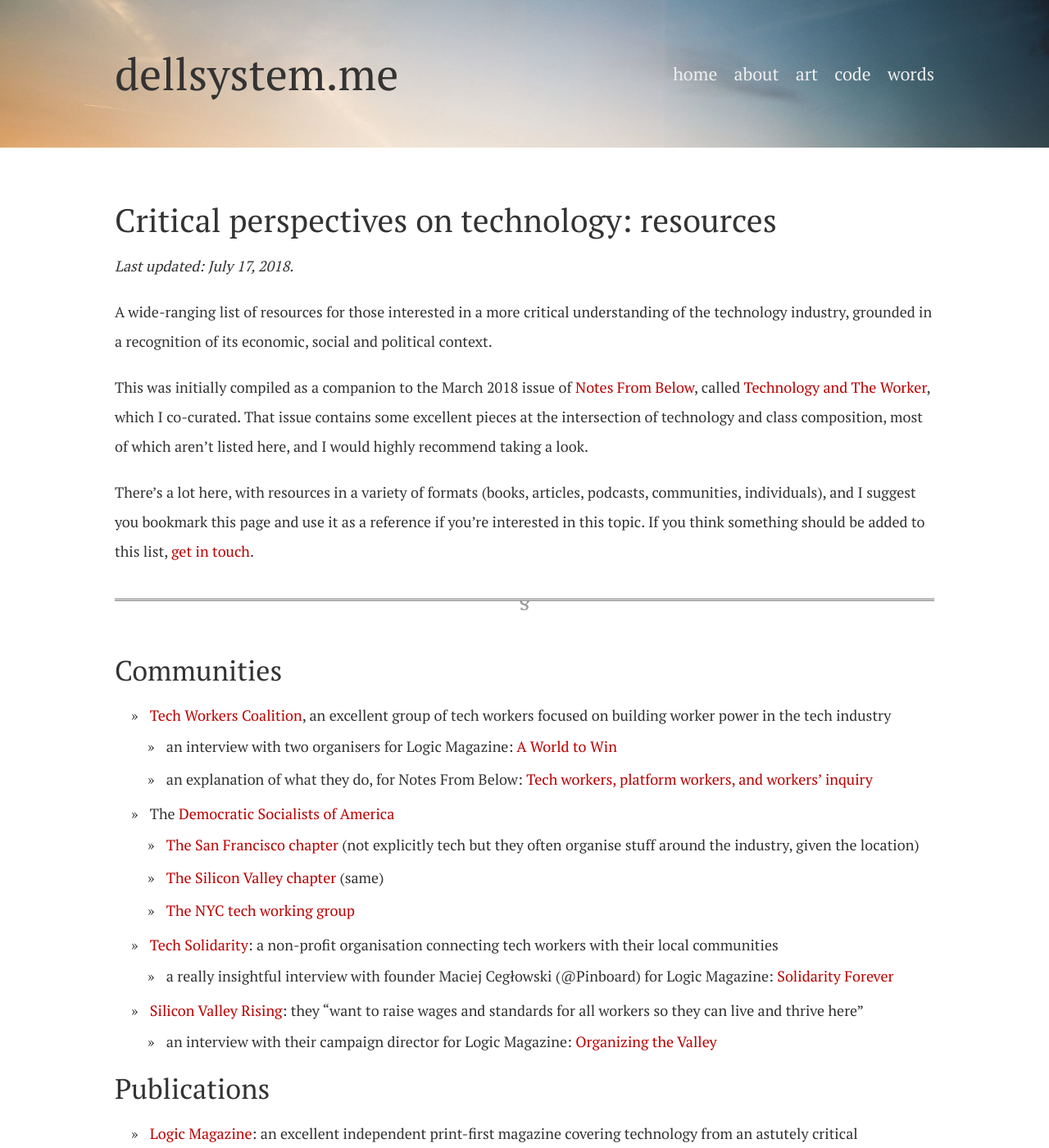
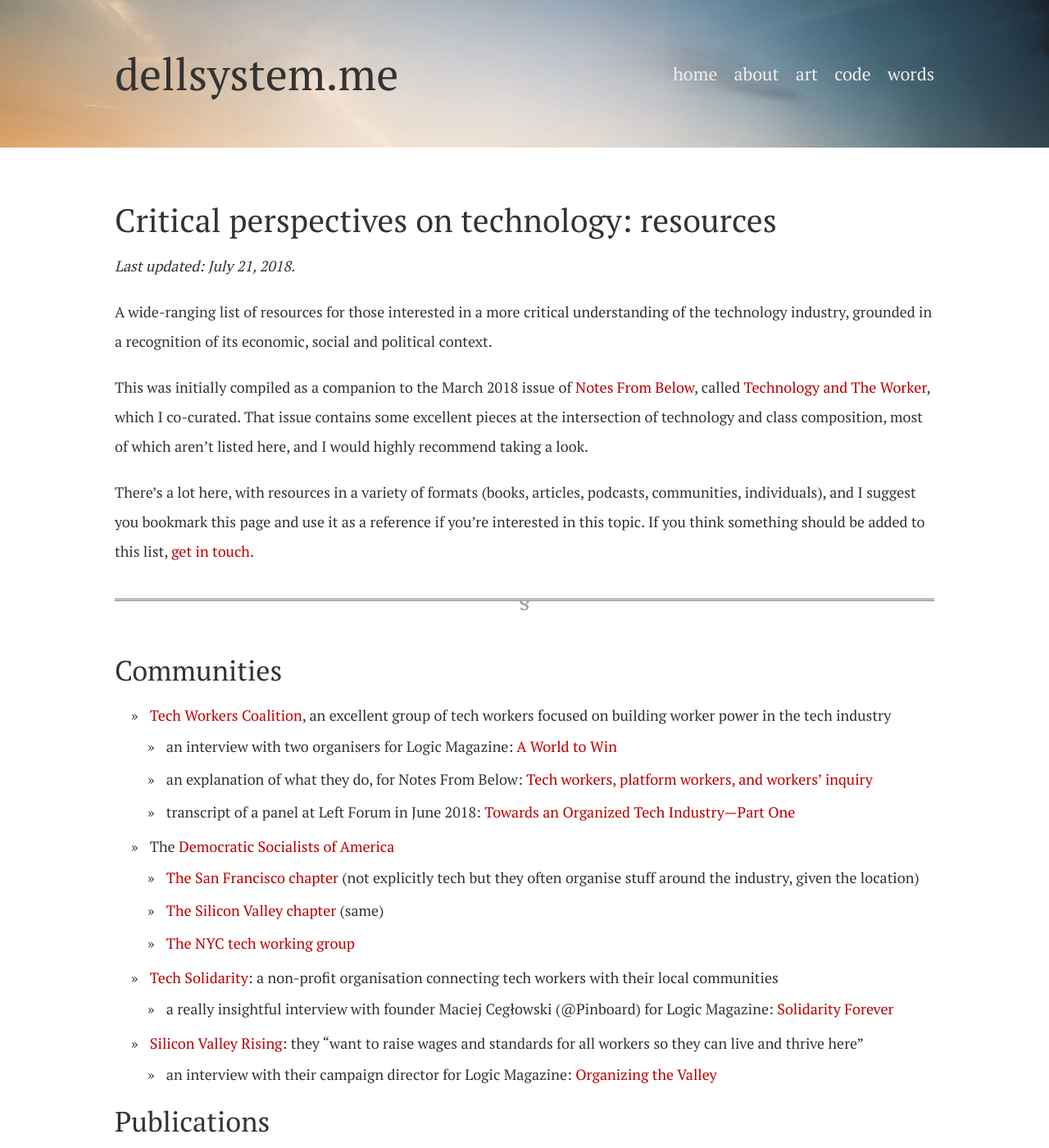
Before and after one commit to dellsystem/dellsystem.github.io, a Jekyll site: the page built from tech.md, in a window 1280 px wide and 1400 px high. Shown: the whole window at 82% size. Built offline with Jekyll 4.4.1, drawn with Linux system fonts in a browser that asks for light colours; some of the changed text lies outside the part shown.

Commit message:
Update tech.md

```diff
--- a/tech.md
+++ b/tech.md
@@ -3,7 +3,7 @@ layout: default
 title: "Critical perspectives on technology: resources"
 ---
 
-*Last updated: July 17, 2018.*
+*Last updated: July 21, 2018.*
 
 A wide-ranging list of resources for those interested in a more critical understanding of the technology industry, grounded in a recognition of its economic, social and political context.
 
@@ -18,6 +18,7 @@ There's a lot here, with resources in a variety of formats (books, articles, pod
 * [Tech Workers Coalition](https://techworkerscoalition.org/), an excellent group of tech workers focused on building worker power in the tech industry
 	* an interview with two organisers for Logic Magazine: [A World to Win](https://logicmag.io/tat-a-world-to-win/)
 	* an explanation of what they do, for Notes From Below: [Tech workers, platform workers, and workers’ inquiry](http://www.notesfrombelow.org/article/tech-workers-platform-workers-and-workers-inquiry)
+	* transcript of a panel at Left Forum in June 2018: [Towards an Organized Tech Industry—Part One](http://www.notesfrombelow.org/article/towards-an-organized-tech-industry-part-one)
 * The [Democratic Socialists of America](http://www.dsausa.org/)
 	* [The San Francisco chapter](https://twitter.com/dsa_sf) (not explicitly tech but they often organise stuff around the industry, given the location)
 	* [The Silicon Valley chapter](https://twitter.com/SV_DSA) (same)
```
Also changed, not shown: other parts of tech.md (+1 -1 lines).
